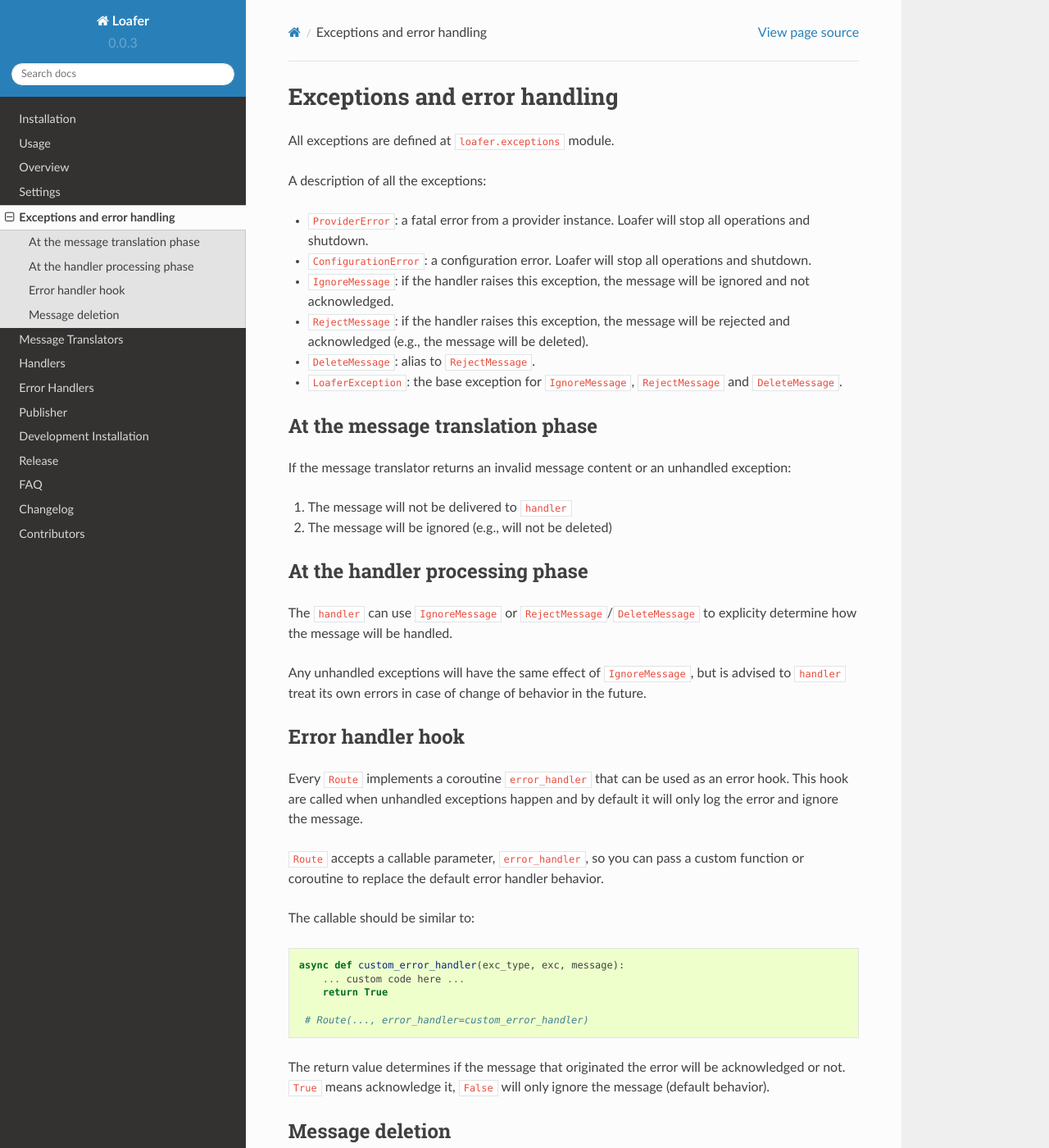
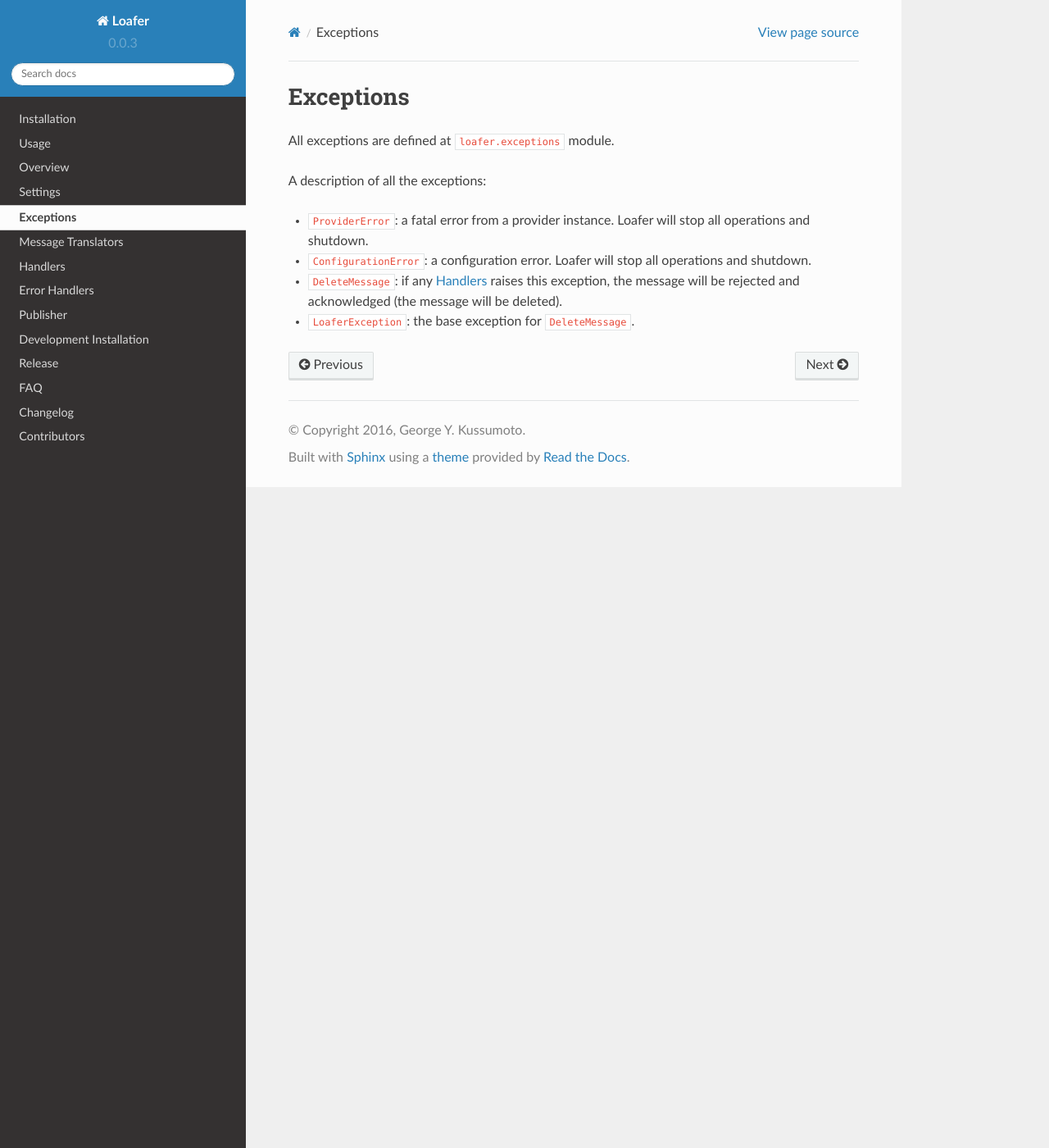
Before and after one commit to georgeyk/loafer, a Sphinx documentation site: the page built from docs/source/exceptions.rst, in a window 1280 px wide and 1400 px high. Shown: the whole window at 82% size. Built offline with Sphinx 7.4.7 and the Read the Docs theme 2.0.0, drawn with Linux system fonts in a browser that asks for light colours; pages that are not in the unit, such as notebooks, are missing from menus; some of the changed text lies outside the part shown.

Commit message:
Update exceptions doc

```diff
--- a/docs/source/exceptions.rst
+++ b/docs/source/exceptions.rst
@@ -1,5 +1,5 @@
-Exceptions and error handling
------------------------------
+Exceptions
+----------
 
 All exceptions are defined at ``loafer.exceptions`` module.
 
@@ -12,66 +12,7 @@ A description of all the exceptions:
 * ``ConfigurationError``: a configuration error. Loafer will
   stop all operations and shutdown.
 
-* ``IgnoreMessage``: if the handler raises this exception, the message will
-  be ignored and not acknowledged.
+* ``DeleteMessage``: if any :doc:`handlers` raises this exception, the message will
+  be rejected and acknowledged (the message will be deleted).
 
-* ``RejectMessage``: if the handler raises this exception, the message will
-  be rejected and acknowledged (e.g., the message will be deleted).
-
-* ``DeleteMessage``: alias to ``RejectMessage``.
-
-* ``LoaferException``: the base exception for ``IgnoreMessage``, ``RejectMessage`` and
-  ``DeleteMessage``.
-
-
-At the message translation phase
-~~~~~~~~~~~~~~~~~~~~~~~~~~~~~~~~
-
-If the message translator returns an invalid message content or an unhandled
-exception:
-
-1. The message will not be delivered to ``handler``
-2. The message will be ignored (e.g., will not be deleted)
-
-
-At the handler processing phase
-~~~~~~~~~~~~~~~~~~~~~~~~~~~~~~~
-
-The ``handler`` can use ``IgnoreMessage`` or ``RejectMessage``/``DeleteMessage`` to explicity
-determine how the message will be handled.
-
-Any unhandled exceptions will have the same effect of ``IgnoreMessage``, but
-is advised to ``handler`` treat its own errors in case of change of behavior
-in the future.
-
-
-Error handler hook
-~~~~~~~~~~~~~~~~~~
-
-Every ``Route`` implements a coroutine ``error_handler`` that can be used as an error hook.
-This hook are called when unhandled exceptions happen and by default it will only log the
-error and ignore the message.
-
-``Route`` accepts a callable parameter, ``error_handler``, so you can pass a custom function or
-coroutine to replace the default error handler behavior.
-
-The callable should be similar to::
-
-    async def custom_error_handler(exc_type, exc, message):
-        ... custom code here ...
-        return True
-
-     # Route(..., error_handler=custom_error_handler)
-
-
-The return value determines if the message that originated the error will be acknowledged or not.
-``True`` means acknowledge it, ``False`` will only ignore the message (default behavior).
-
-
-Message deletion
-~~~~~~~~~~~~~~~~
-
-The message will be deleted (acknowledged):
-
-1. When the ``handler`` raises ``RejectMessage``/``DeleteMessage``
-2. Succesfull executions of ``handler``
+* ``LoaferException``: the base exception for ``DeleteMessage``.
```
